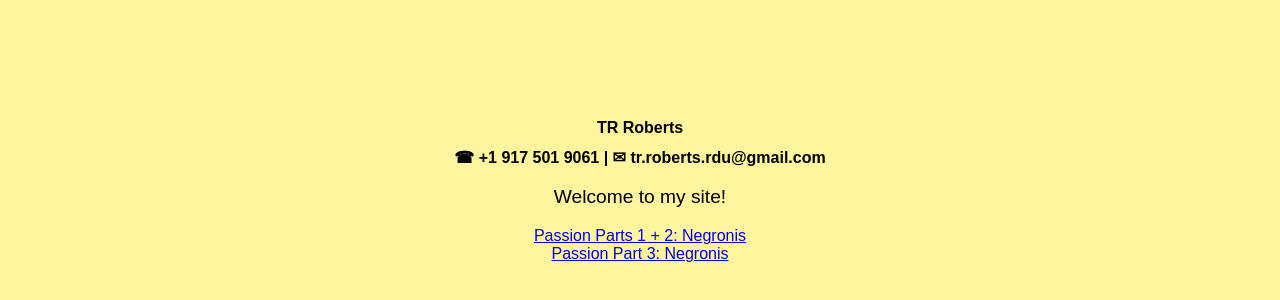
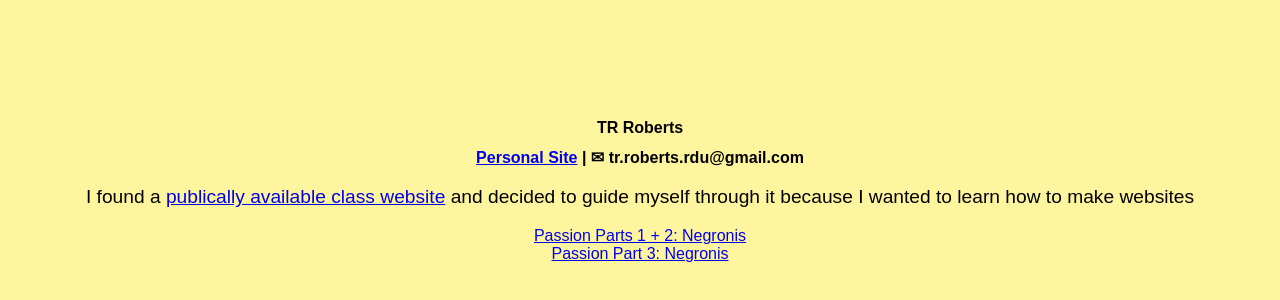
Before and after one commit to tr-roberts/handmade, a plain HTML site: page index.html in a window 1280 px wide. Shown: the part 214-514 px from the top of the page. Drawn offline with Linux system fonts and the light colour scheme.

Commit message:
favicon.html
update

```diff
--- a/index.html
+++ b/index.html
@@ -2,7 +2,7 @@
 <html>
     <head>
         <meta charset="UTF-8">
-        <title>Homepage</title>
+        <title>Handmade Homepage</title>
         <meta name="author" content="TR Roberts">
         <meta name="description" content="A simple webpage">
         <meta name="keywords" content="webpage, HTML, basic">
@@ -11,8 +11,8 @@
     </head>
     <body>
         <h1>TR Roberts</h1>
-        <h2>☎ +1 917 501 9061 | ✉ tr.roberts.rdu@gmail.com</h2>
-        <p>Welcome to my site!</p>
+        <h2><a href="https://tr-roberts.github.io/home/">Personal Site</a> | ✉ tr.roberts.rdu@gmail.com</h2>
+        <p>I found a <a href="https://handmade-web.net/index.html">publically available class website</a> and decided to guide myself through it because I wanted to learn how to make websites</p>
         <a href="../passion parts one and two/negronis.html">Passion Parts 1 + 2: Negronis</a>
         <a href="../passion part three/negronisthree.html">Passion Part 3: Negronis</a>
     </body>
```
Also changed, not shown: faviconhp.png (added).
